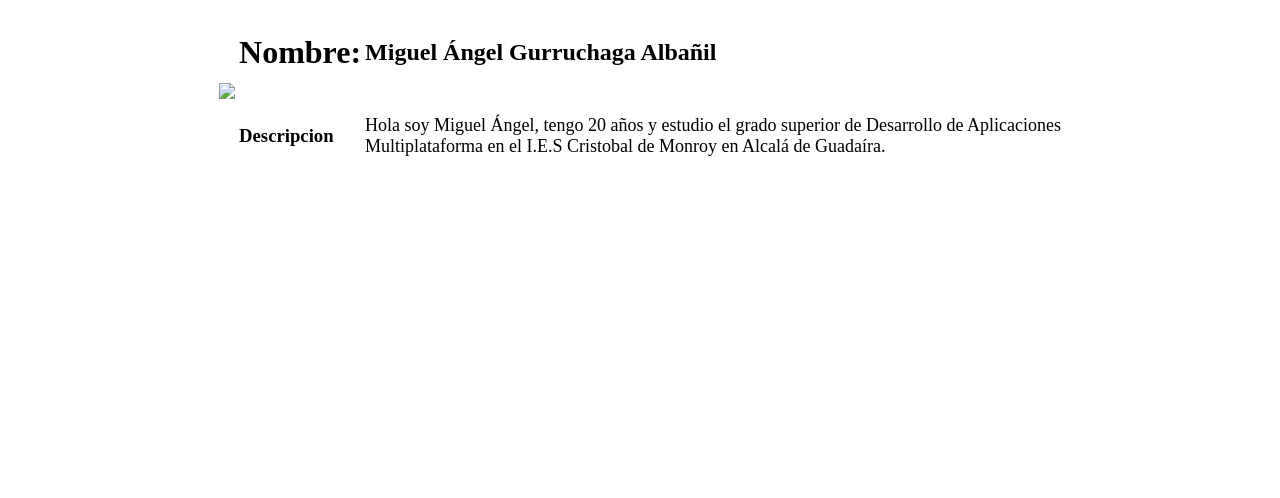
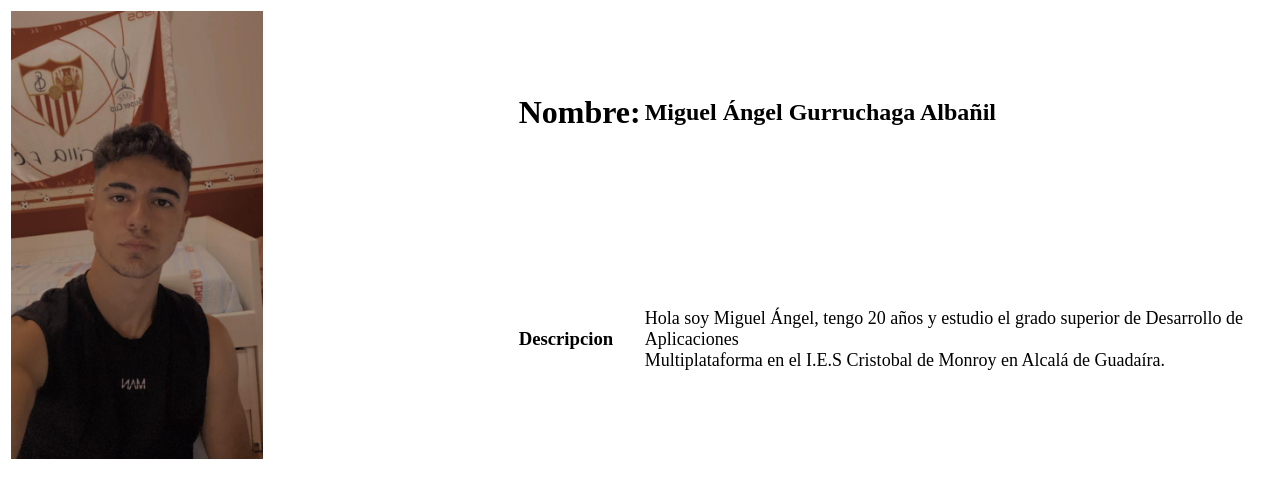
Before and after one commit to SemaJalon/ENDES-ACT3-Colavorativo, a plain HTML site: page pagina2.html in a window 1280 px wide. Drawn offline with Linux system fonts and the light colour scheme.

Commit message:
he actualizado el index.html para ue se vea mi pagina

```diff
--- a/pagina2.html
+++ b/pagina2.html
@@ -18,7 +18,7 @@
 <body>
 <table>
     <tr>
-    <td rowspan="3"><img src="migue.jpeg" width="50%"></td>
+    <td rowspan="3"><img src="img/migue.jpeg" width="50%" ></td>
     </tr>
 
     <tr>
```
